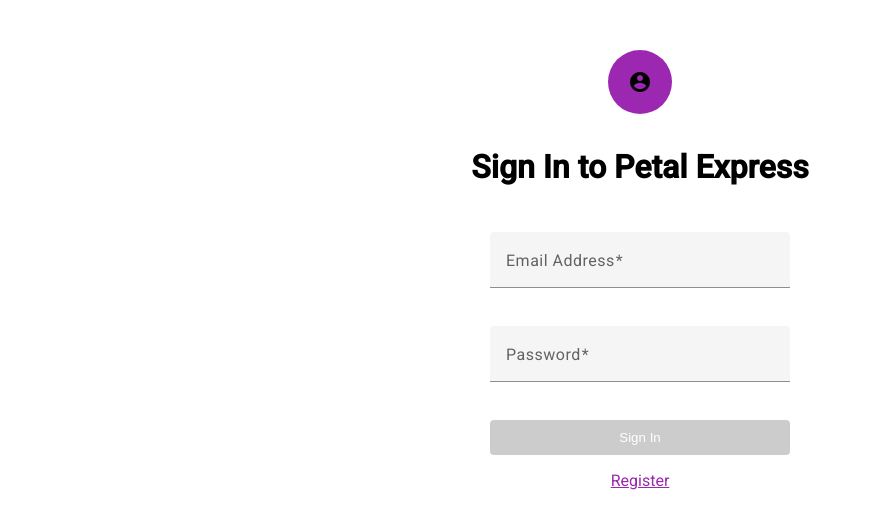
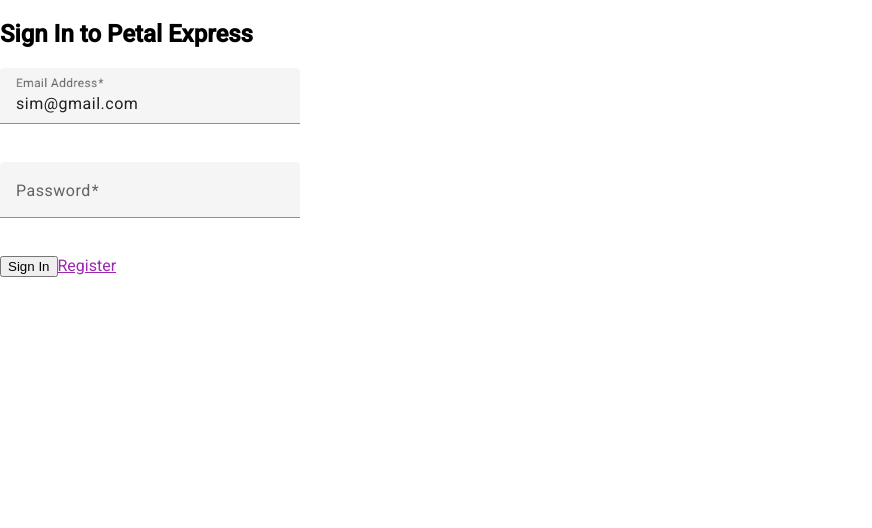
Before and after one commit to miraphilip5/angular-project-web_warriors, an Angular app in the folder petal_express_app/: page /login in a window 1280 px wide. Shown: the top 528 px of the page, without its empty margins (0-872 px from the left). Built offline with nearby package versions, Linux system fonts and the light colour scheme.

Commit message:
modified login form to reactive form from scratch, added validations, and created service to call the login api and return back the response token for auth

```diff
--- a/petal_express_app/src/app/app.module.ts
+++ b/petal_express_app/src/app/app.module.ts
@@ -1,5 +1,5 @@
 import { NgModule } from '@angular/core';
-import { FormsModule } from '@angular/forms';
+import { FormsModule,ReactiveFormsModule } from '@angular/forms';
 import { BrowserModule } from '@angular/platform-browser';
 import { AppRoutingModule } from './app-routing.module';
 import { AppComponent } from './app.component';
@@ -14,6 +14,7 @@
   ],
   imports: [
     FormsModule,
+    ReactiveFormsModule,
     BrowserModule,
     AppRoutingModule,
     NavigationComponent,
--- a/petal_express_app/src/app/components/login/login.component.css
+++ b/petal_express_app/src/app/components/login/login.component.css
@@ -87,3 +87,16 @@
   width: 100%; /* Set the width to make it full-width */
   padding: 10px; /* Add padding for better appearance */
 }
+
+
+.is-invalid{
+  border: 1px red solid;
+}
+
+.none{
+  display: none;
+}
+
+.formError{
+  color: red;
+}
--- a/petal_express_app/src/app/components/login/login.component.html
+++ b/petal_express_app/src/app/components/login/login.component.html
@@ -1,5 +1,5 @@
 <!-- login.component.html -->
-<div class="login-container custom-form-field">
+<!-- <div class="login-container custom-form-field">
     <div class="avatar-container">
       <mat-icon class="avatar-icon ">account_circle</mat-icon>
     </div>
@@ -17,12 +17,9 @@
           <input matInput type="password" placeholder="Password" name="password" [(ngModel)]="formData.password" required>
         </mat-form-field>
       </div>
-
-      <!-- Display registration success message if the user is redirected to the login page after successful registration -->
       <div *ngIf="isJustRegistered" class="success-msg">
         Registration Successful!
       </div>
-      <!-- Display login error message -->
       <div *ngIf="loginError" class="error-msg">
         {{ loginError }}
       </div>
@@ -31,7 +28,32 @@
       </button>
     </form>
     <p>
-      <!-- Use Angular routerLink to navigate to the registration page -->
       <a routerLink="/register">Register</a>
     </p>
-  </div>
+  </div> -->
+
+<div>
+  <h2>Sign In to Petal Express</h2>
+  <form [formGroup]="loginForm" (ngSubmit)="onSubmit()">
+    <div class="form-field">
+      <mat-form-field class="custom-form-field">
+        <mat-label>Email Address</mat-label>
+        <input [class.is-invalid]="loginForm.get('email')?.invalid && loginForm.get('email')?.touched" formControlName="email" matInput type="email">
+      </mat-form-field>
+      <small [class.none]="loginForm.get('email')?.valid ||loginForm.get('email')?.untouched" class="formError">Email cannot be empty!</small>
+    </div>
+    <div class="form-field">
+      <mat-form-field class="custom-form-field">
+        <mat-label>Password</mat-label>
+        <input [class.is-invalid]="loginForm.get('password')?.invalid && loginForm.get('password')?.touched" formControlName="password" matInput type="password">
+      </mat-form-field>
+      <div *ngIf="loginForm.get('password')?.invalid">
+        <small *ngIf="loginForm.get('password')?.errors?.['required'] && loginForm.get('password')?.touched" class="formError">Password cannot be empty!</small>
+        <small *ngIf="loginForm.get('password')?.errors?.['minlength'] && loginForm.get('password')?.touched" class="formError">Password must be atleast 6 characters!</small>
+      </div>
+    </div>
+    <button class="btn btn-primary" type="submit">Sign In</button>
+    <a routerLink="/register">Register</a>
+  </form>
+  <small class="formError">  {{_loginError}}</small>
+</div>
--- a/petal_express_app/src/app/components/login/login.component.ts
+++ b/petal_express_app/src/app/components/login/login.component.ts
@@ -2,8 +2,8 @@
 import { Router } from '@angular/router';
 import { HttpClient, HttpHeaders } from '@angular/common/http';
 import { CommonModule } from '@angular/common';
-import { FormsModule } from '@angular/forms';
-import { environment } from '../../../enviroments/enviroments';
+import { FormsModule, ReactiveFormsModule, FormBuilder, Validators } from '@angular/forms';
+import { LoginService } from '../../services/login-service.service';
 import { RouterModule } from '@angular/router';
 
 //mui libraries
@@ -15,46 +15,31 @@
 @Component({
   selector: 'app-login',
   standalone: true,
-  imports: [CommonModule, FormsModule, RouterModule, MatInputModule, MatFormFieldModule, MatIconModule],
+  imports: [CommonModule, FormsModule, ReactiveFormsModule, RouterModule, MatInputModule, MatFormFieldModule, MatIconModule],
   templateUrl: './login.component.html',
   styleUrls: ['./login.component.css']
 })
 export class LoginComponent {
-  formData = {
-    email: '',
-    password: ''
-  };
-  isJustRegistered = false;
-  loginError = '';
-
-  //getting server url from the environment variable file
-  private serverUrl = environment.serverUrl;
-
-  constructor(private router: Router, private http: HttpClient) { }
+  _loginError = '';
+  constructor(private fb: FormBuilder, private _loginService: LoginService, private router: Router) { }
+  // ---------------
+  loginForm = this.fb.group({
+    email: ['sim@gmail.com', [Validators.required]],
+    password: ['', [Validators.required, Validators.minLength(6)]],
+  })
 
   onSubmit() {
-    // Remove the msg about registration successful when the login form is submitted
-    this.isJustRegistered = false;
 
-    const data = {
-      email: this.formData.email,
-      password: this.formData.password
-    };
-
-    const headers = new HttpHeaders({ 'Content-Type': 'application/json' });
-    const options = { headers: headers };
-
-    //calling login backend api i.e. http://localhost:8080/api/auth
-    const serverUrl = `${environment.serverUrl}/api/auth`;
-
-    this.http.post(serverUrl, data, options).subscribe({
+    if (this.loginForm.invalid) return;
+    console.log(this.loginForm.value);
+    this._loginService.login(this.loginForm.value).subscribe({
       next: (response: any) => {
         console.log(response);
         localStorage.setItem('token', response.token);
         this.router.navigate(['/home']);
       },
       error: (error) => {
-        this.loginError = 'Invalid Credentials!';
+        this._loginError = 'Invalid Credentials!';
         console.log(error);
       }
     });
--- /dev/null
+++ b/petal_express_app/src/app/models/login.ts
@@ -0,0 +1,4 @@
+export interface Login {
+    email: string;
+    password: string;
+}
--- /dev/null
+++ b/petal_express_app/src/app/services/login-service.service.ts
@@ -0,0 +1,21 @@
+import { Injectable } from '@angular/core';
+import { HttpClient } from '@angular/common/http';
+import { environment } from '../../enviroments/enviroments';
+import { Login } from '../models/login';
+import { Observable } from 'rxjs';
+
+@Injectable({
+  providedIn: 'root'
+})
+export class LoginService {
+
+  _serverUrl = `${environment.serverUrl}/api/auth`;
+  constructor(private http: HttpClient) { }
+
+  login(loginInfo: any): Observable<any> {
+    //calling login backend api and returning the response
+    return this.http.post<any>(this._serverUrl, loginInfo);
+  }
+
+
+}
```
Also changed, not shown: 1 other file (tests, documents, lock files or other folders).
